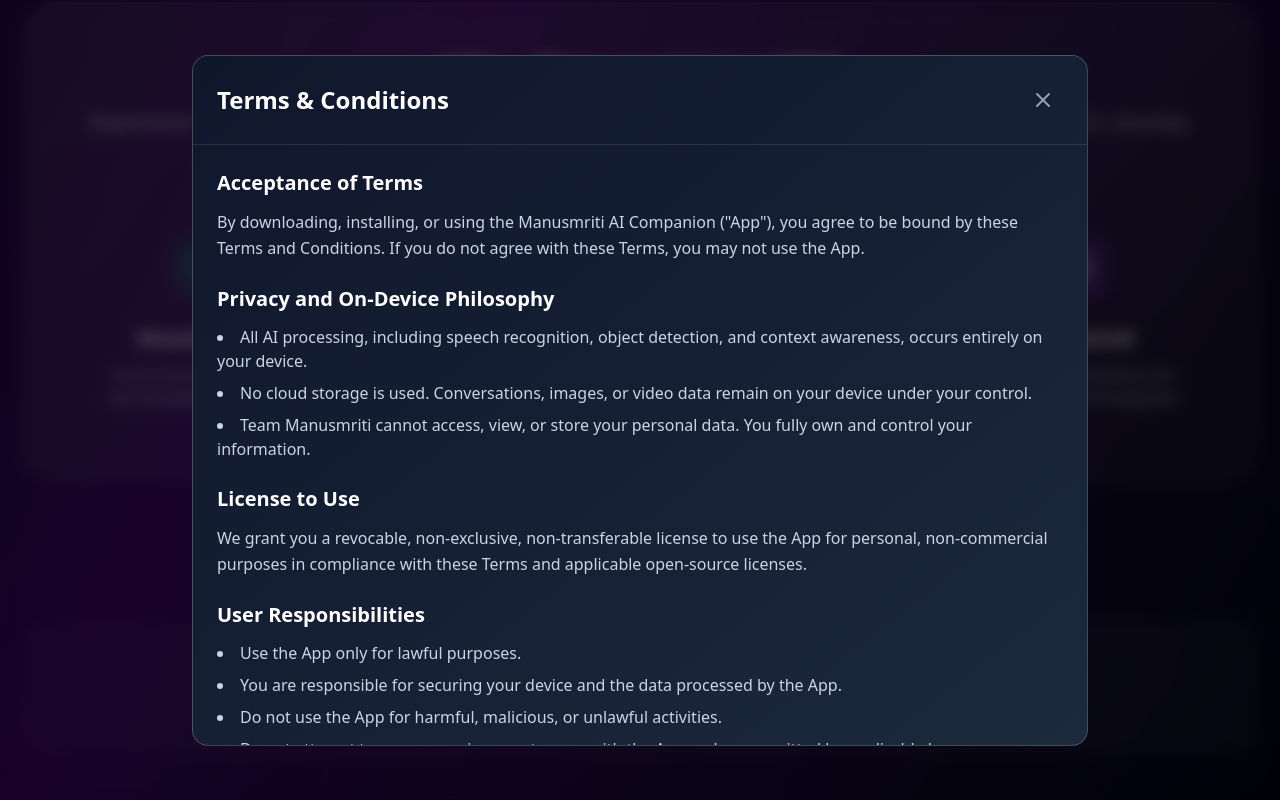
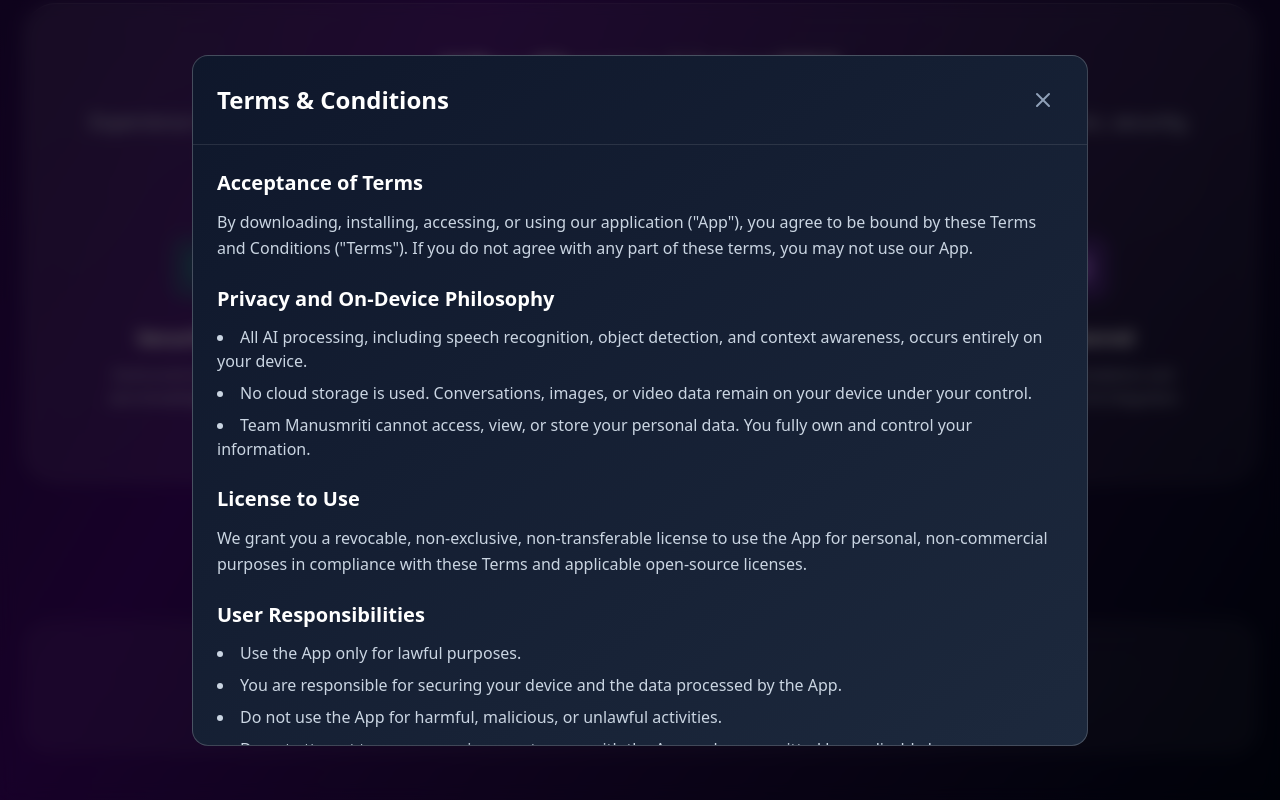
Before and after one commit to Team-Manusmriti/ListenIQ-Download-Page, a React (Vite) app: page / in a window 1280 px wide. Both pictures are taken after a click on the button "Terms & Conditions". Shown: the part 1317-2117 px from the top of the page. Built offline with nearby package versions, Linux system fonts and the light colour scheme.

Commit message:
refactor: remove unused state and update terms of service wording for clarity

```diff
--- a/src/components/Download.jsx
+++ b/src/components/Download.jsx
@@ -6,7 +6,6 @@
 
 export default function DownloadPage() {
   const [darkMode, setDarkMode] = useState(true);
-  const [showPrivacyModal, setShowPrivacyModal] = useState(false);
   const [showTermsModal, setShowTermsModal] = useState(false);
 
   const toggleTheme = () => {
@@ -141,6 +140,7 @@
 
               <div className="relative p-6 sm:p-8 md:p-12">
                 {/* Icon Container */}
+                <div className="flex justify-center">
                 <div className={`inline-flex items-center justify-center w-16 h-16 sm:w-20 sm:h-20 md:w-24 md:h-24 rounded-2xl sm:rounded-3xl mb-6 sm:mb-8 transition-all duration-500 ${
                   darkMode
                     ? 'bg-gradient-to-br from-violet-500/30 to-purple-500/30 group-hover:from-violet-400/40 group-hover:to-purple-400/40'
@@ -149,6 +149,7 @@
                   <Smartphone className={`w-8 h-8 sm:w-10 sm:h-10 md:w-12 md:h-12 transition-all duration-500${
                     darkMode ? 'text-violet-300 group-hover:text-violet-200' : 'text-violet-600 group-hover:text-violet-700'
                   }`} />
+                </div>
                 </div>
 
                 <h2 className={`text-2xl sm:text-3xl md:text-4xl font-bold mb-4 sm:mb-6 transition-colors duration-500 ${
--- a/src/components/TermsandCondition.jsx
+++ b/src/components/TermsandCondition.jsx
@@ -10,9 +10,9 @@
             Acceptance of Terms
           </h3>
           <p className={`leading-relaxed ${darkMode ? 'text-slate-300' : 'text-slate-600'}`}>
-            By downloading, installing, or using the Manusmriti AI Companion ("App"),
-            you agree to be bound by these Terms and Conditions.
-            If you do not agree with these Terms, you may not use the App.
+            By downloading, installing, accessing, or using our application ("App"),
+            you agree to be bound by these Terms and Conditions ("Terms").
+            If you do not agree with any part of these terms, you may not use our App.
           </p>
         </section>
 
```
